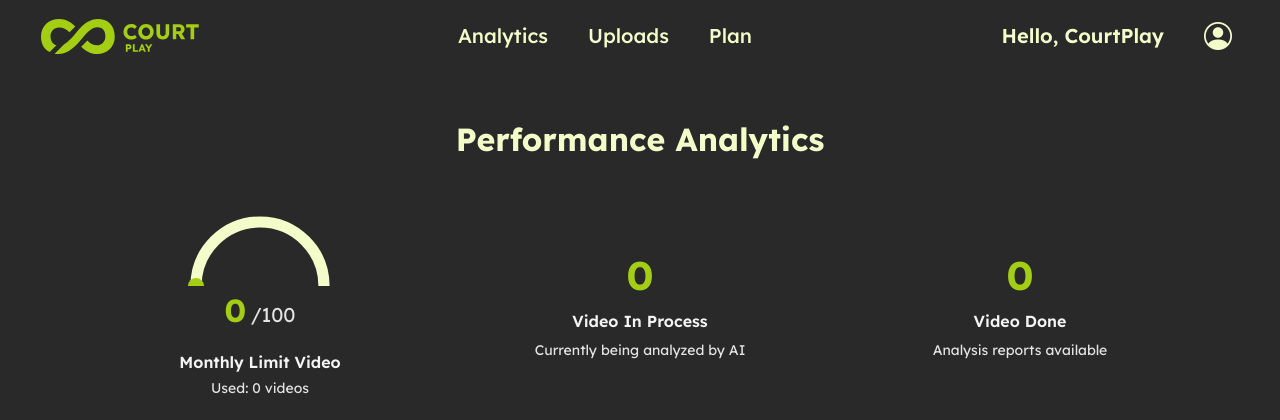
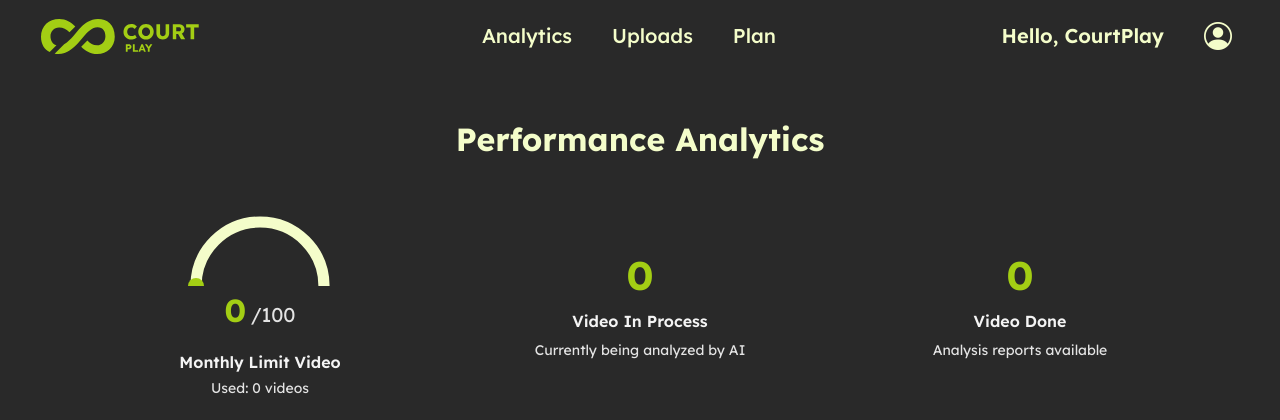
Before and after one commit to AbiyaMakruf/TelU-Tubes-BisnisDigital-CourtPlay-Web, a Laravel app: page /analytics in a window 1280 px wide. Shown: the top 420 px of the page. Run offline with Laravel 10, Linux system fonts and the light colour scheme; a user stored in the database is signed in; data comes from the database, SQL or seed files in the repository; data that the repository does not hold is empty.

Commit message:
fix bug on nav

```diff
--- a/resources/views/layouts/app-auth.blade.php
+++ b/resources/views/layouts/app-auth.blade.php
@@ -27,7 +27,7 @@
             {{-- Menu utama (desktop) --}}
             <div class="collapse navbar-collapse justify-content-center d-none d-lg-flex" id="navbarNav">
                 <ul class="navbar-nav mx-auto">
-                    <li class="nav-item"><a class="nav-link" href="{{ route('analytics') }}">Analytics</a></li>
+                    <li class="nav-item" style="padding-left: 3rem"><a class="nav-link" href="{{ route('analytics') }}">Analytics</a></li>
                     <li class="nav-item"><a class="nav-link" href="{{ route('videos.index') }}">Uploads</a></li>
                     <li class="nav-item"><a class="nav-link" href="{{ route('plan') }}">Plan</a></li>
                 </ul>
```
